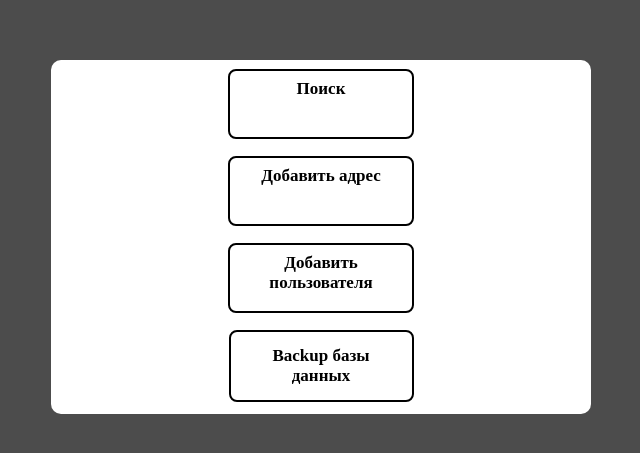
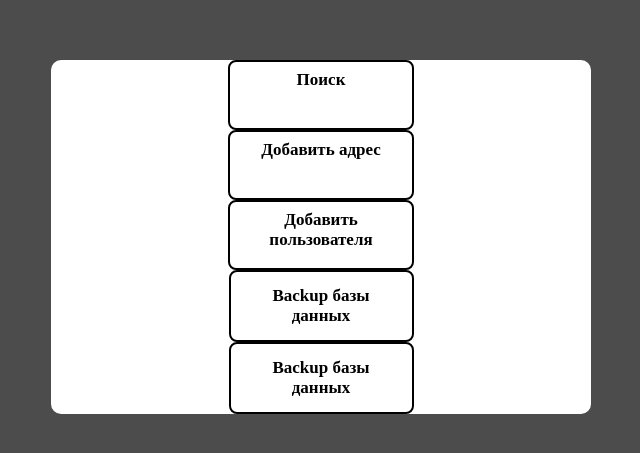
Before and after one commit to Project-delivery/Front, a React (Create React App) app: page /admin_window in a window 1280 px wide. Shown: the part 163-616 px from the top of the page, without its empty margins (319-959 px from the left). Built offline with nearby package versions, Linux system fonts and the light colour scheme.

Commit message:
Merge branch 'main' of https://github.com/Project-delivery/Front

```diff
--- a/src/pages/AdminWindow.tsx
+++ b/src/pages/AdminWindow.tsx
@@ -27,6 +27,12 @@ export function AdminWindow(){
                 >
                     Backup базы данных
                 </button>
+                <button
+                    className="btn_backup"
+                    onClick={() => handleClick()}
+                >
+                    Backup базы данных
+                </button>
             </div>
         </>
     )
```
